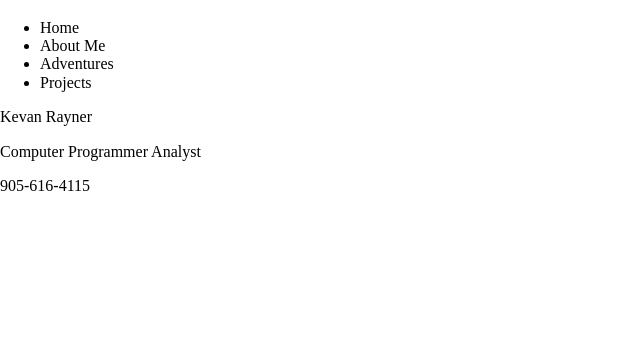
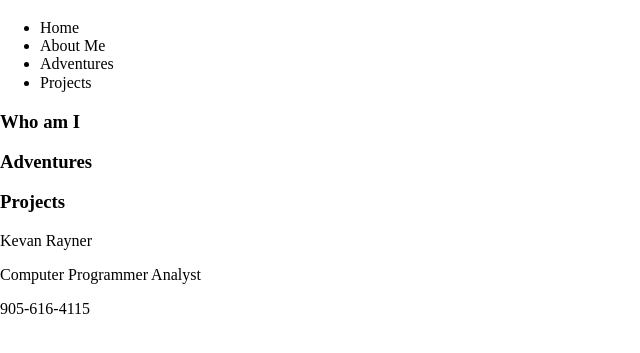
Before and after one commit to Oppticalilusion/personal-site, a website: page app/index.html in a window 1280 px wide. Shown: the part 61-414 px from the top of the page, without its empty margins (0-640 px from the left). Drawn offline with Linux system fonts and the light colour scheme.

Commit message:
Added more page content

```diff
--- a/app/index.html
+++ b/app/index.html
@@ -5,8 +5,8 @@
 <html lang="en-CA">
 	<head>
   		<meta charset="utf-8">
-  		<title>Project-Start-Template</title>
-  		<meta name="description" content="Baseline for all projects">
+  		<title> Personal Website Project </title>
+  		<meta name="description" content="A place to practice my web skills, and talk about what i love">
  		<meta name="author" content="Kevan Rayner">
 
  		<!-- build:css assets/styles/styles.css -->
@@ -24,21 +24,39 @@
 	<!-- This is the Header Bar Section -->
 	<h1> Kevan Rayner </h1>
 
+	<!-- Navigation Bar -->
 	<ul>
 		<li>Home</li>
 		<li>About Me</li>
 		<li>Adventures</li>
 		<li>Projects</li>
 	</ul>
+	<!-- End of Navigation Bar -->
 
 	<!-- End of Header Bar -->
 
+	<!-- Page Content -->
 
-	<p>Kevan Rayner</p>
-	<p>Computer Programmer Analyst</p>
-	<p> 905-616-4115</p>
+	<h3> Who am I </h3>
+
+	<h3> Adventures </h3>
+
+	<h3> Projects </h3>
+
+	<!-- End of Page Content Section -->
+
 
 	<!-- This is the Footer Bar Section -->
+
+	<footer class="site-footer">
+		<div class="wrapper">  <!-- Used for styling -->
+			<p>Kevan Rayner</p>
+			<p>Computer Programmer Analyst</p>
+			<p> 905-616-4115</p>
+		</div>
+	</footer>
+
+	<!-- End of Footer Bar Section -->
 
 	<!-- build:js assets/scripts/App.js -->
 	<script src='/temp/scripts/App.js'></script>
```
